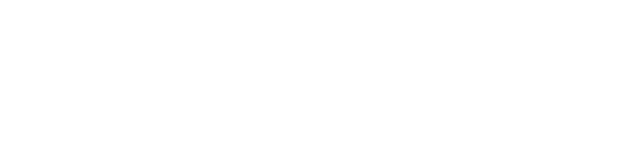
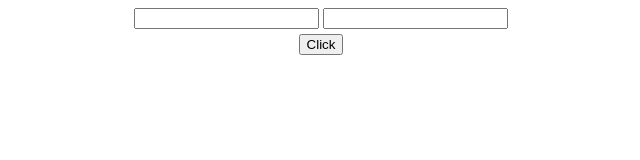
Before and after one commit to MikayelGubryan/Tasks, a plain HTML site: page Day5/Task2/index.html in a window 1280 px wide. Shown: the whole page, without its empty margins (319-959 px from the left). Drawn offline with Linux system fonts and the light colour scheme.

Commit message:
Task Day5 Task2 completed

```diff
--- a/Day5/Task2/index.html
+++ b/Day5/Task2/index.html
@@ -1,10 +1,21 @@
 <html lang="en">
 <head>
-    <meta charset="UTF-8">
+    <meta charset="UTcenter;8">
     <meta name="viewport" content="width=device-width, initial-scale=1.0">
     <title>Document</title>
+    <link rel="stylesheet" href="style.css">
 </head>
 <body>
+    <div id="container">
+        <div>
+        <input type="text" id="firstInput">
+        <input type="text" id="secondInput">
+    </div>
+        <div class="btn">
+            <button id="btn" onclick="saveToLocalStorage()">Click</button>
+        </div>
+    </div>
+
     <script src="main.js"></script>
 </body>
 </html>
--- a/Day5/Task2/main.js
+++ b/Day5/Task2/main.js
@@ -0,0 +1,9 @@
+let firstInput = document.getElementById('firstInput');
+let secondInput = document.getElementById('secondInput');
+
+const saveToLocalStorage = function() {
+    localStorage.setItem('firstInput', firstInput.value);
+    localStorage.setItem('secondInput', secondInput.value);
+    firstInput.value = "";
+    secondInput.value = "";
+}
--- /dev/null
+++ b/Day5/Task2/style.css
@@ -0,0 +1,10 @@
+#container {
+    display: flex;
+    justify-content: center;
+    flex-direction: column;
+    align-items: center;
+}
+
+.btn {
+    margin-top: 5px;
+}
```
